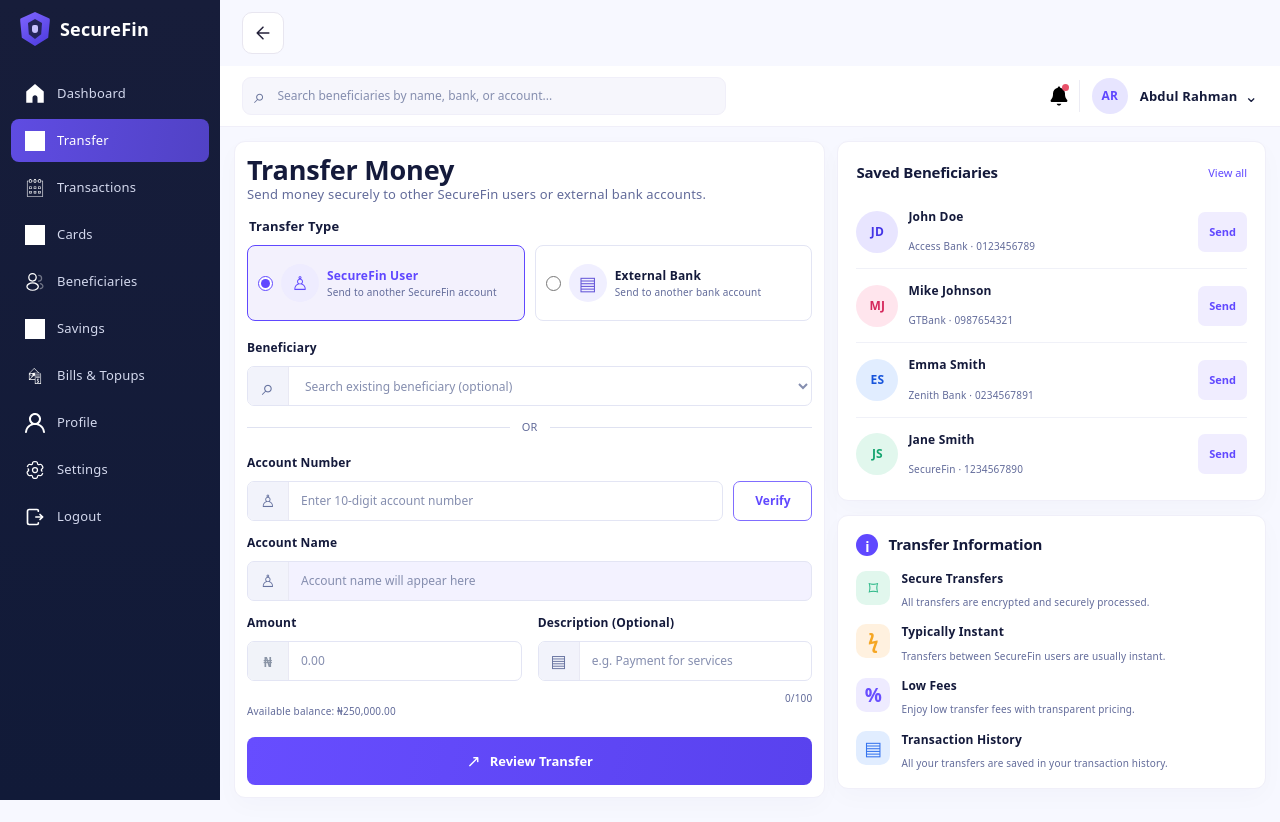
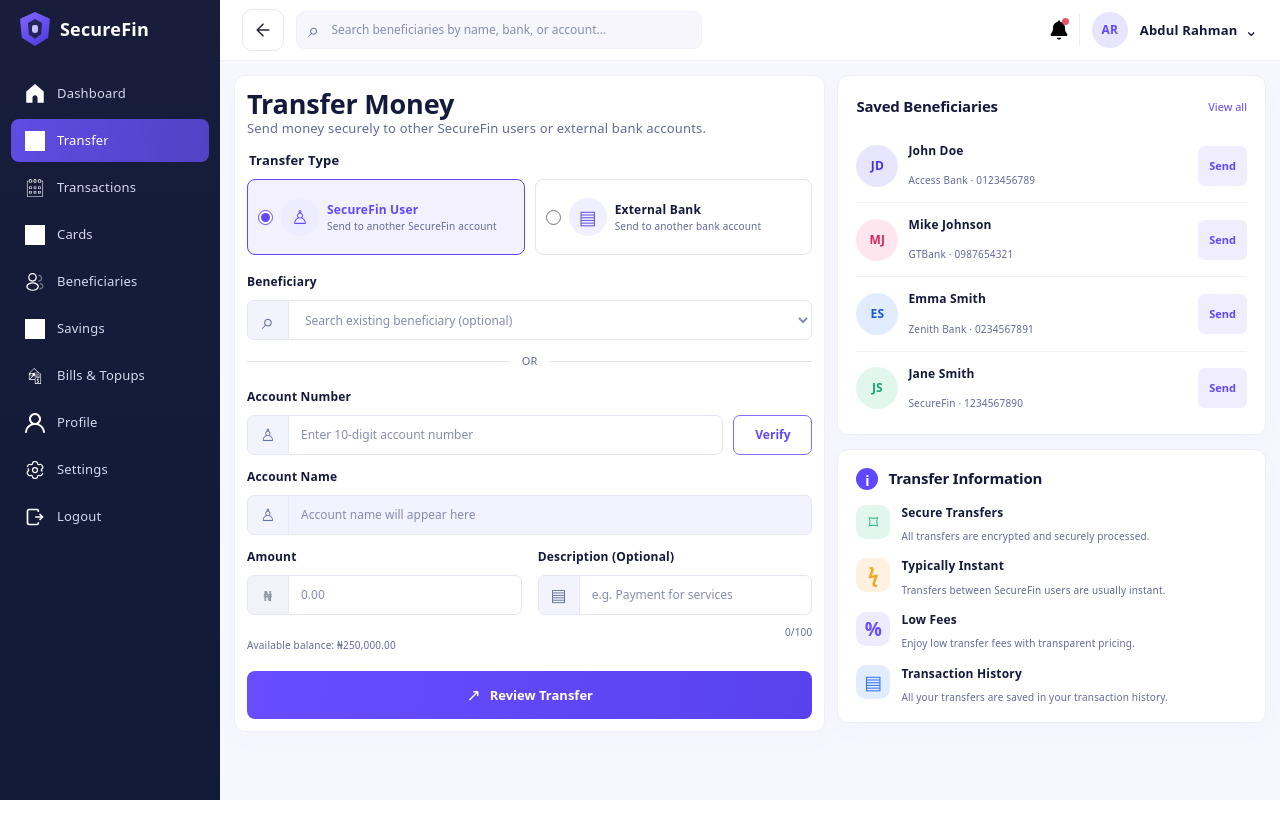
Before and after one commit to Ayomidetimi/Secure-fin, a React (Vite) app: page /transfer in a window 1280 px wide. After the commit the page ends 800 px from the top, so only its background shows below. Built offline with nearby package versions, Linux system fonts and the light colour scheme; grey boxes are pictures that could not be loaded.

Commit message:
changed the position of the back button

```diff
--- a/src/pages/beneficiariesPage/BeneficiariesPage.jsx
+++ b/src/pages/beneficiariesPage/BeneficiariesPage.jsx
@@ -2,7 +2,6 @@ import { useEffect, useMemo, useRef, useState } from 'react';
 import { Link } from 'react-router-dom';
 import DashboardSideBar from '../dashboardpage/dashboardSideBar.jsx';
 import TransferHeader from '../transferPage/transferHeader.jsx';
-import BackToDashboard from '../../components/BackToDashboard.jsx';
 import './beneficiariesPage.css';
 
 const initialBeneficiaries = [
@@ -127,9 +126,9 @@ function BeneficiariesPage() {
         <TransferHeader
           beneficiarySearch={search}
           onBeneficiarySearchChange={setSearch}
+          showBackButton
         />
         <main className="beneficiaries-content">
-          <BackToDashboard />
           <header className="beneficiaries-heading">
             <div>
               <p className="beneficiaries-eyebrow">PAYMENTS</p>
--- a/src/pages/transferPage/transferHeader.css
+++ b/src/pages/transferPage/transferHeader.css
@@ -9,9 +9,19 @@
   background: #fff;
 }
 
+.transfer-search-group {
+  display: flex;
+  width: min(100%, 460px);
+  min-width: 0;
+  align-items: center;
+  gap: 12px;
+}
+
 .transfer-search {
   display: flex;
-  width: min(100%, 460px);
+  width: 100%;
+  min-width: 0;
+  flex: 1;
   height: 36px;
   align-items: center;
   gap: 10px;
--- a/src/pages/transferPage/transferHeader.jsx
+++ b/src/pages/transferPage/transferHeader.jsx
@@ -1,10 +1,13 @@
 import bellIcon from '../../assets/bell-icon.svg';
+import BackToDashboard from '../../components/BackToDashboard.jsx';
 import './transferHeader.css';
 
-function TransferHeader({ beneficiarySearch, onBeneficiarySearchChange }) {
+function TransferHeader({ beneficiarySearch, onBeneficiarySearchChange, showBackButton = false }) {
   return (
     <header className="transfer-header">
       <div className="transfer-toolbar">
+        <div className="transfer-search-group">
+          {showBackButton && <BackToDashboard />}
           <label className="transfer-search">
             <span aria-hidden="true">⌕</span>
             <input
@@ -15,6 +18,7 @@ function TransferHeader({ beneficiarySearch, onBeneficiarySearchChange }) {
               onChange={(event) => onBeneficiarySearchChange(event.target.value)}
             />
           </label>
+        </div>
         <div className="transfer-user">
           <button className="transfer-notification" type="button" aria-label="Notifications">
             <img src={bellIcon} alt="" />
--- a/src/pages/transferPage/transferPage.jsx
+++ b/src/pages/transferPage/transferPage.jsx
@@ -2,7 +2,6 @@ import { useState } from 'react';
 import DashboardSideBar from '../dashboardpage/dashboardSideBar.jsx';
 import TransferHeader from './transferHeader.jsx';
 import TransferMain from './transferMain.jsx';
-import BackToDashboard from '../../components/BackToDashboard.jsx';
 import './transferPage.css';
 
 function TransferPage() {
@@ -14,10 +13,10 @@ function TransferPage() {
         <DashboardSideBar />
       </aside>
       <div className="transfer-workspace">
-        <BackToDashboard />
         <TransferHeader
           beneficiarySearch={beneficiarySearch}
           onBeneficiarySearchChange={setBeneficiarySearch}
+          showBackButton
         />
         <TransferMain beneficiarySearch={beneficiarySearch} />
       </div>
```
Lines whose indentation alone changed are shown as unchanged.
